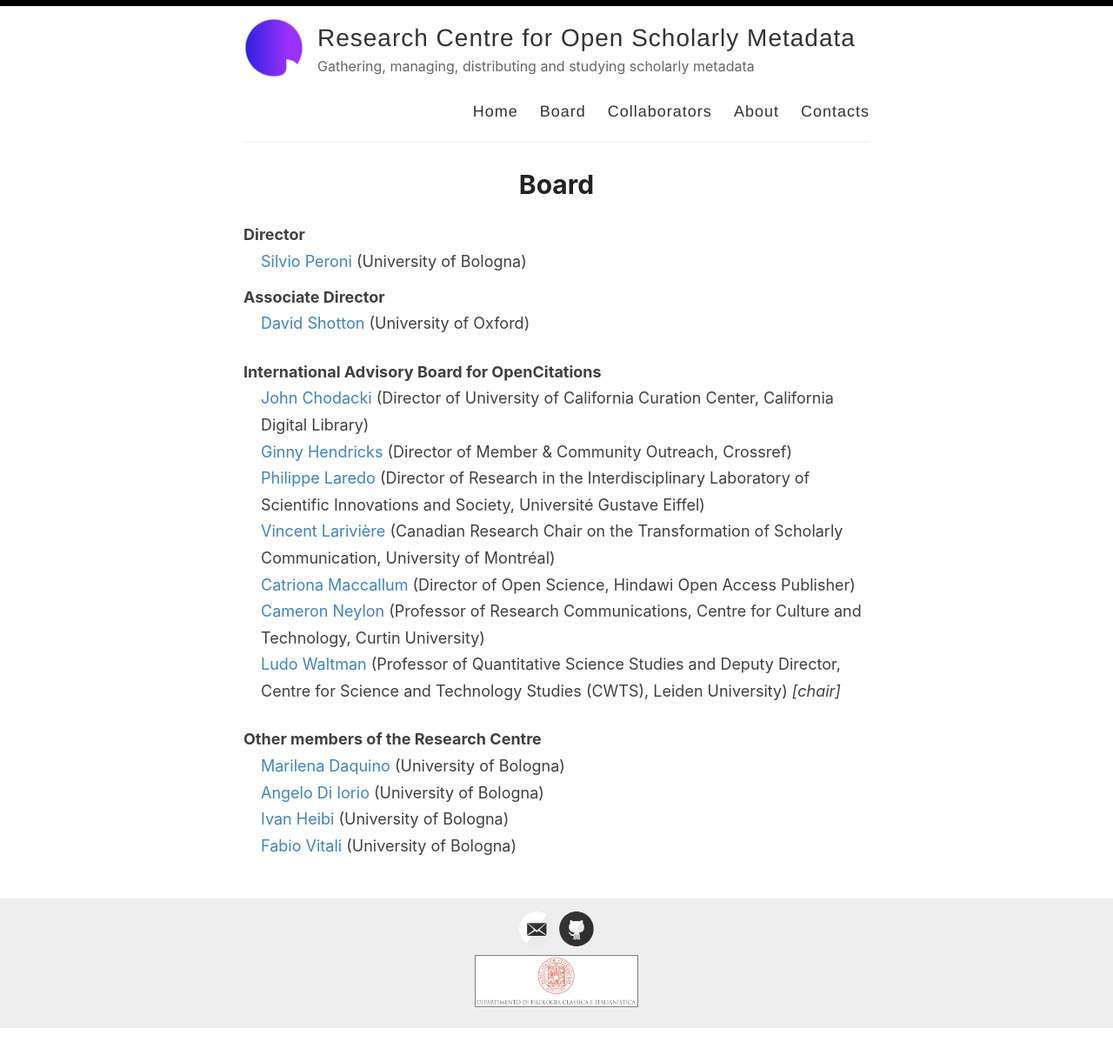
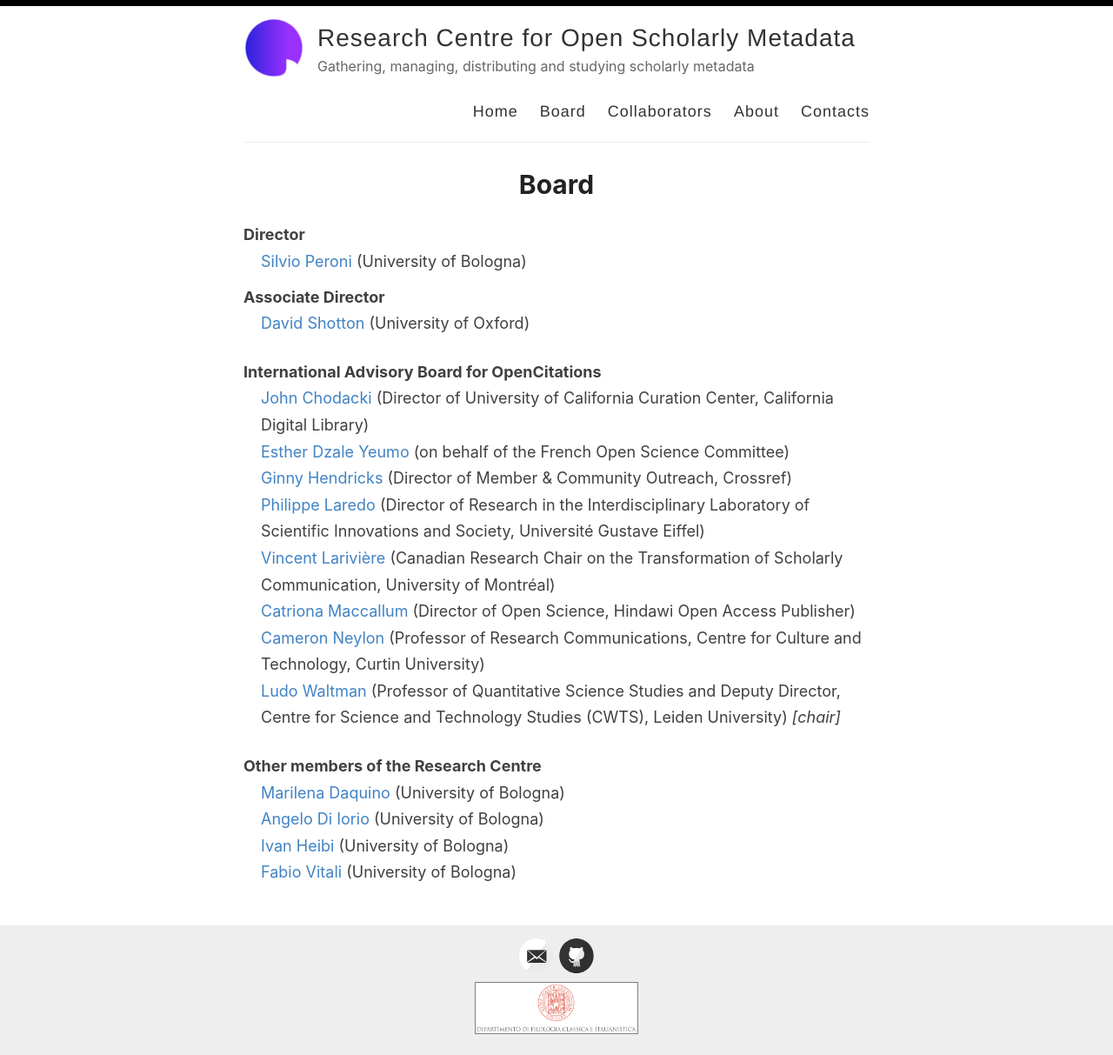
Before and after one commit to openscholarlymetadata/openscholarlymetadata.github.io, a Jekyll site: the page built from _pages/board.md, in a window 1280 px wide. Shown: the whole page at 87% size. Built offline with Jekyll 4.4.1, drawn with Linux system fonts in a browser that asks for light colours; before the commit the page ends 1183 px from its top, so only the background shows below that.

Commit message:
Update board.md

```diff
--- a/_pages/board.md
+++ b/_pages/board.md
@@ -14,6 +14,7 @@ permalink: /board/
 <dl>
     <dt><strong>International Advisory Board for OpenCitations</strong></dt>
     <dd><a href="https://twitter.com/chodacki">John Chodacki</a> (Director of University of California Curation Center, California Digital Library)</dd>
+    <dd><a href="https://twitter.com/edzale">Esther Dzale Yeumo</a> (on behalf of the French Open Science Committee)</dd>
     <dd><a href="https://twitter.com/GinnyLDN">Ginny Hendricks</a> (Director of Member & Community Outreach, Crossref)</dd>
     <dd><a href="http://umr-lisis.fr/membre/philippe-laredo/">Philippe Laredo</a> (Director of Research in the Interdisciplinary Laboratory of Scientific  Innovations and Society, Université Gustave Eiffel)</dd>
     <dd><a href="https://twitter.com/lariviev">Vincent Larivière</a> (Canadian Research Chair on the Transformation of Scholarly Communication, University of Montréal)</dd>
```
